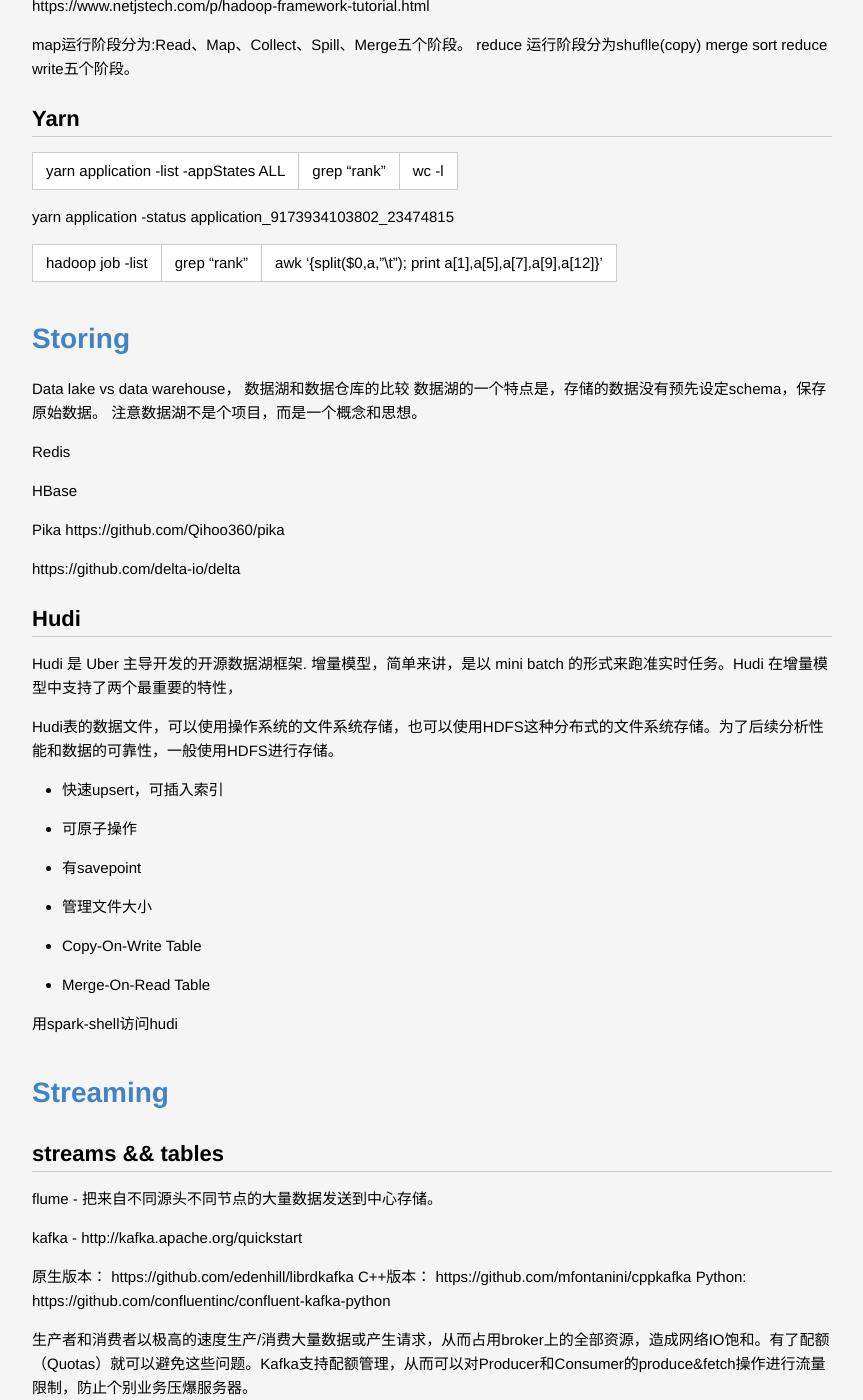
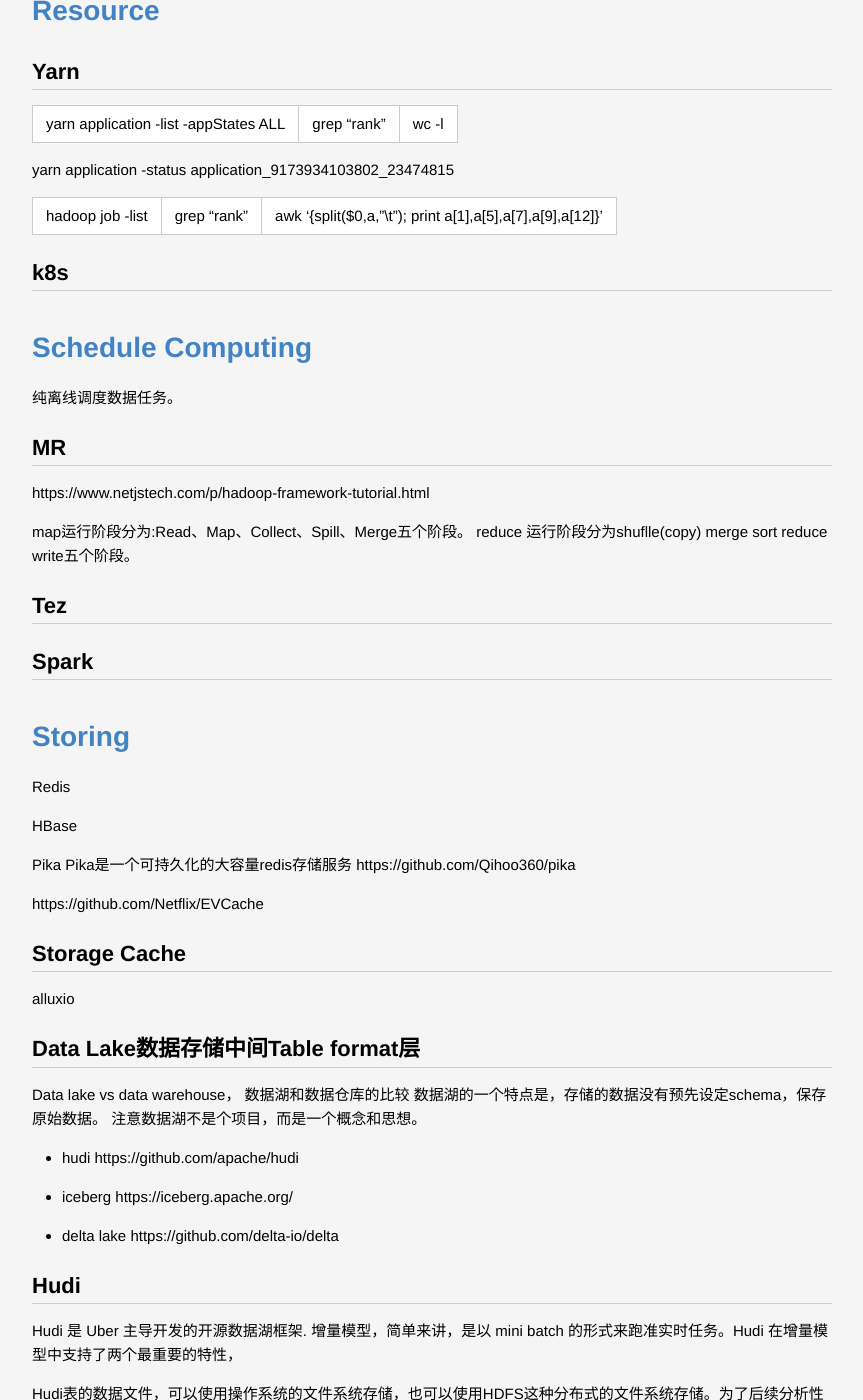
Before and after one commit to lucky521/blog, a Jekyll site: the page built from _posts/tech/2020-11-15-big-data-process.markdown, in a window 1280 px wide and 1400 px high, scrolled down 1097 px. Shown: the whole window, without its empty margins (208-1071 px from the left). Built offline with Jekyll 4.4.1, drawn with Linux system fonts in a browser that asks for light colours; some of the changed text lies outside the part shown.

Commit message:
update blog

```diff
--- a/_posts/framework/2017-07-3-hadoop.markdown
+++ b/_posts/framework/2017-07-03-hadoop.markdown
@@ -7,6 +7,11 @@
 # Hadoop概念
 
 分布式。数据存储。数据处理。
+
+Hadoop主要由HDFS + YARN + MapReduce三个核心组件组成。
+* HDFS是一个文件系统，负责分布式存储；
+* YARN是Hadoop自带的一个通用的资源管理框架，用来对跑在集群上的Application进行资源分配及管理；
+* MapReduce是一个分布式计算框架，跑在YARN上，配合HDFS用来做分布式数据计算。
 
 ## NameNode 进程
 NameNode只有一个，它是整个HDFS的核心。分布式文件系统的管理者。当然也是HDFS的一个单点瓶颈，如果它挂掉，HDFS就会崩溃，所以对它的保护尤为重要。
--- a/_posts/tech/2020-11-15-big-data-process.markdown
+++ b/_posts/tech/2020-11-15-big-data-process.markdown
@@ -10,13 +10,7 @@
 大数据的大有两个角度，一种是静态数据数据量巨大；一种是流式数据数据永无止境。
 
 
-# Schedule
-纯离线调度数据任务。
-## MR
-https://www.netjstech.com/p/hadoop-framework-tutorial.html
-
-map运行阶段分为:Read、Map、Collect、Spill、Merge五个阶段。
-reduce 运行阶段分为shuflle(copy) merge  sort    reduce write五个阶段。
+# Resource
 
 ## Yarn
 
@@ -26,21 +20,49 @@
 
 hadoop job -list   | grep "rank" |  awk '{split($0,a,"\t"); print a[1],a[5],a[7],a[9],a[12]}'
 
+## k8s
+
+
+# Schedule Computing
+纯离线调度数据任务。
+## MR
+https://www.netjstech.com/p/hadoop-framework-tutorial.html
+
+map运行阶段分为:Read、Map、Collect、Spill、Merge五个阶段。
+reduce 运行阶段分为shuflle(copy) merge  sort    reduce write五个阶段。
+
+
+## Tez
+
+
+## Spark
+
+
 
 # Storing
+
+Redis
+
+HBase
+
+Pika Pika是一个可持久化的大容量redis存储服务  https://github.com/Qihoo360/pika
+
+https://github.com/Netflix/EVCache
+
+
+## Storage Cache
+
+alluxio
+
+## Data Lake数据存储中间Table format层
 
 Data lake vs data warehouse， 数据湖和数据仓库的比较
 数据湖的一个特点是，存储的数据没有预先设定schema，保存原始数据。
 注意数据湖不是个项目，而是一个概念和思想。
 
-Redis
-
-HBase
-
-Pika  https://github.com/Qihoo360/pika
-
-https://github.com/delta-io/delta
-
+* hudi https://github.com/apache/hudi
+* iceberg https://iceberg.apache.org/
+* delta lake https://github.com/delta-io/delta
 
 ## Hudi
 
@@ -54,8 +76,8 @@
 * 有savepoint
 * 管理文件大小
 
-* Copy-On-Write Table
-* Merge-On-Read Table
+* Copy-On-Write Table : 在写文件的时候就做了数据合并,因此写入数据的压力比较大, 对读数据比较友好.
+* Merge-On-Read Table : 在读数据的时候合并, 写入是数据采用append的方式,适合快速写入的场景
 
 用spark-shell访问hudi
 
--- a/_posts/tech/2021-02-04-data-warehouse.markdown
+++ b/_posts/tech/2021-02-04-data-warehouse.markdown
@@ -25,3 +25,9 @@
 * DWS - Data WareHouse Servce
 
 * APP - 数据应用层
+
+
+
+# 参考
+
+[终于有人将数据湖讲明白了](https://view.inews.qq.com/a/20210909A0ARO400)
```
Also changed, not shown: other parts of _posts/tech/2020-11-15-big-data-process.markdown (+6 -9 lines), _posts/language/2018-07-21-big-data-language.markdown (+20 -11 lines).
